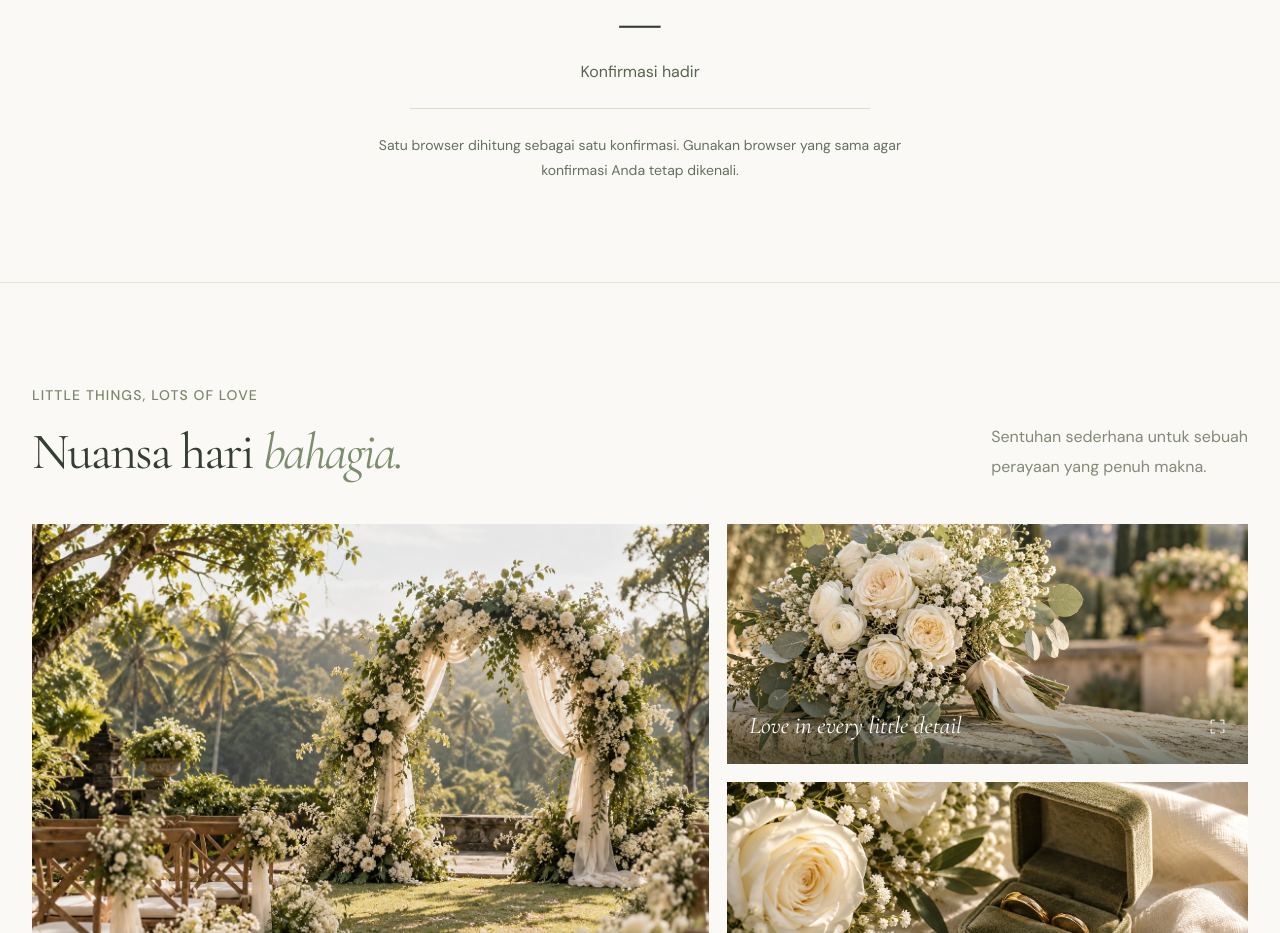
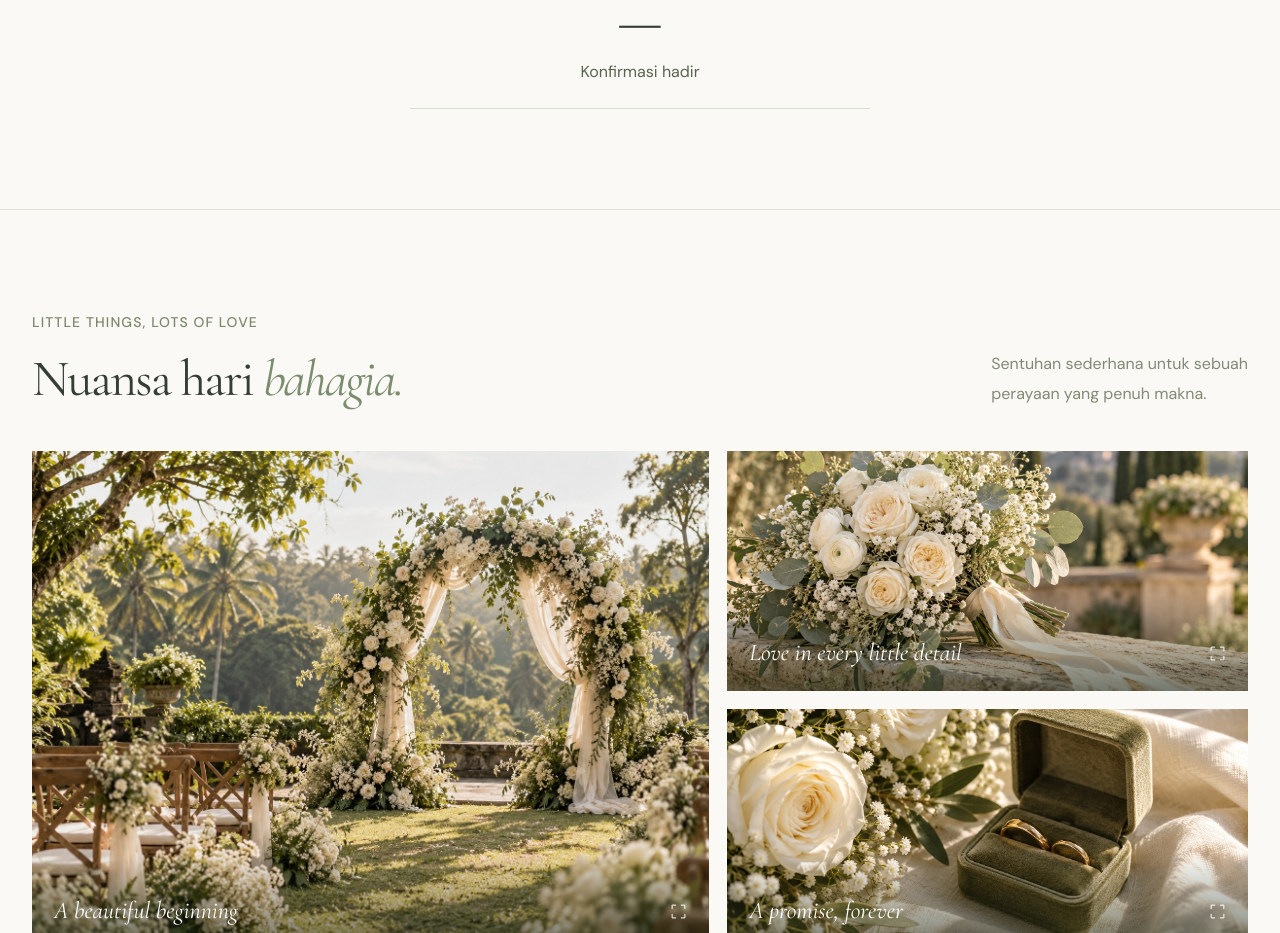
Before and after one commit to abdilkhair608-alt/wedding_invite, a React (Vite) app: page / in a window 1280 px wide. Shown: the part 4280-5213 px from the top of the page. Built offline with nearby package versions, Linux system fonts and the light colour scheme; no server answers.

Commit message:
Remove browser identity note from RSVP section

```diff
--- a/src/components/Rsvp.jsx
+++ b/src/components/Rsvp.jsx
@@ -56,10 +56,6 @@ export default function Rsvp() {
             <dd>{data ? data.counts.attending.toLocaleString('id-ID') : '—'}</dd>
           </div>
         </dl>
-        <p className="rsvp-note">
-          Satu browser dihitung sebagai satu konfirmasi. Gunakan browser yang sama agar konfirmasi
-          Anda tetap dikenali.
-        </p>
       </div>
     </section>
   );
--- a/src/styles/index.css
+++ b/src/styles/index.css
@@ -783,13 +783,6 @@ h2 em {
   font-size: 54px;
   line-height: 1.2;
 }
-.rsvp-note {
-  margin: 24px auto 0;
-  max-width: 540px;
-  font-size: 14px;
-  line-height: 1.75;
-  color: #65705e;
-}
 .rsvp-error {
   margin-top: 16px;
   font-size: 16px;
```
